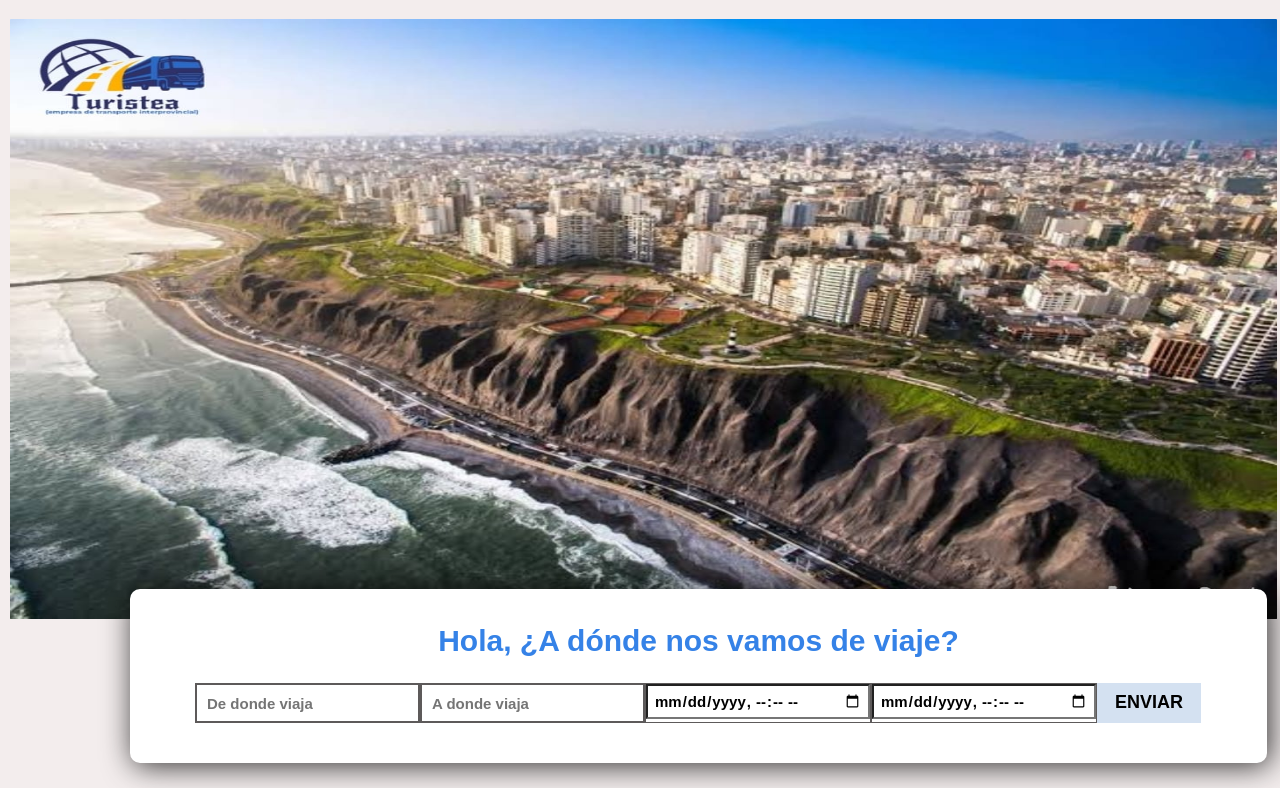
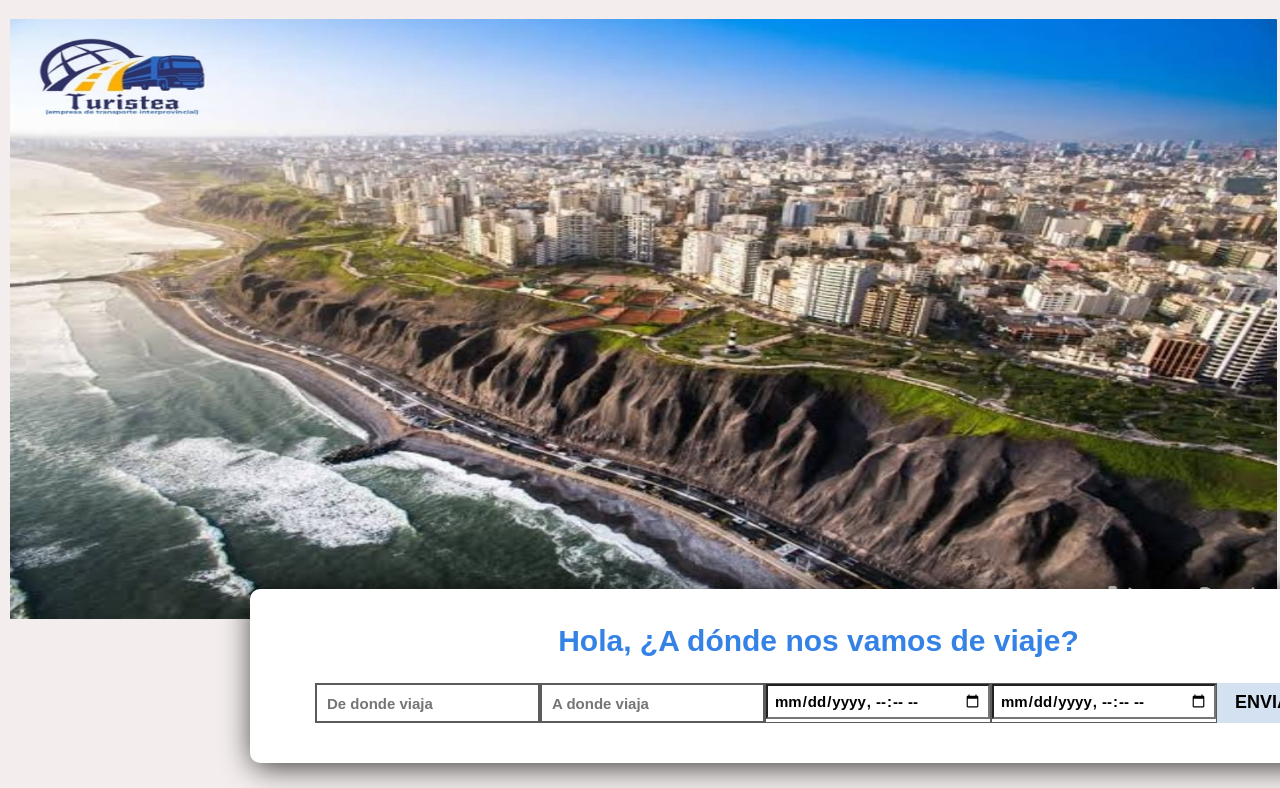
Before and after one commit to alejandrohl5/TURISTEA.github.io, a plain HTML site: page index.html in a window 1280 px wide. Shown: the part 164-952 px from the top of the page. Drawn offline with nearby package versions, Linux system fonts and the light colour scheme.

Commit message:
Update estilos.css
retun

```diff
--- a/css/estilos.css
+++ b/css/estilos.css
@@ -310,7 +310,7 @@ article{
     position: absolute;
     border-radius: 10px;
         margin-top: -30px;
-        margin-left: 130px;
+        margin-left: 250px;
         margin-right: 400px;
         padding: 25px 0px 40px;
         background-color: #fff;
```
